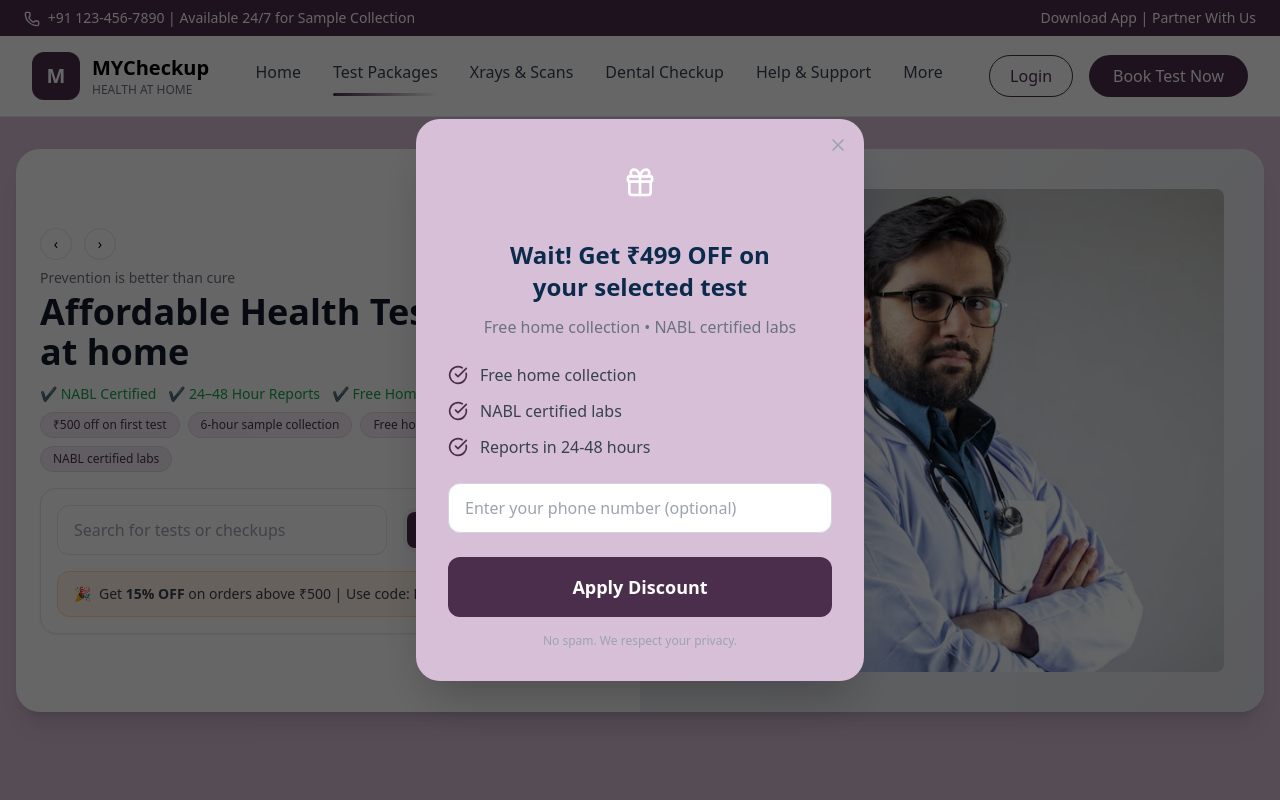
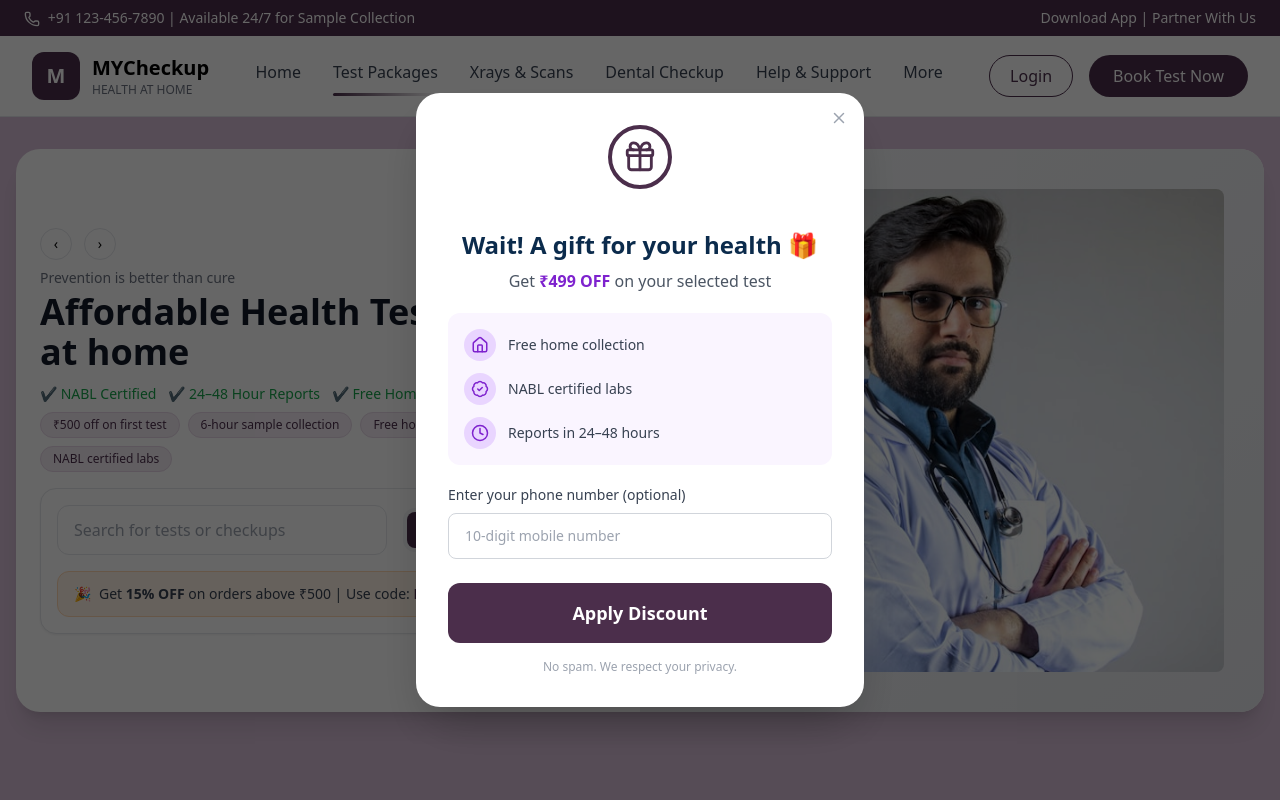
Before and after one commit to Sankalp-Space/mycheckupnew, a React (Vite) app: page / in a window 1280 px wide. Shown: the top 800 px of the page. Built offline with nearby package versions, Linux system fonts and the light colour scheme.

Commit message:
discount poup all set

```diff
--- a/src/components/DiscountPopup.jsx
+++ b/src/components/DiscountPopup.jsx
@@ -1,56 +1,66 @@
 import React from "react";
-import { Gift, X, CheckCircle } from "lucide-react";
+import { Gift, X, CheckCircle , Home,BadgeCheck, Clock } from "lucide-react";
+
+function Feature({ icon, text }) {
+  return (
+    <div className="flex items-center gap-3">
+      <div className="flex h-8 w-8 items-center justify-center rounded-full bg-purple-200 text-purple-700">
+        {icon}
+      </div>
+      <p className="text-sm text-gray-700">{text}</p>
+    </div>
+  );
+}
 
 export default function DiscountPopup({ open, onClose }) {
   if (!open) return null;
 
   return (
     <div className="fixed inset-0 z-50 flex items-center justify-center bg-black/60 px-4">
-      <div className="relative w-full max-w-md bg-[#D8BFD8] rounded-3xl shadow-2xl p-8">
+      <div className="relative w-full max-w-md bg-white rounded-3xl shadow-2xl p-8">
         {/* Close Button */}
         <button
           onClick={onClose}
           className="absolute top-4 right-4 text-gray-400 hover:text-gray-600"
         >
-          <X className="w-5 h-5" />
+          <X size={18} />
         </button>
 
         {/* Icon */}
         <div className="flex justify-center">
-          <div className="w-16 h-16 rounded-full #4B2E4B flex items-center justify-center">
-            <Gift className="w-8 h-8 text-white" />
-          </div>
+          <div className="mx-auto mb-4 flex h-16 w-16 items-center justify-center rounded-full border-4 border-[#4B2E4B] bg-white">
+          <Gift className="text-[#4B2E4B]" size={34} />
+        </div>
         </div>
 
         {/* Content */}
         <h2 className="mt-6 text-2xl font-bold text-center text-[#0B2B4C]">
-          Wait! Get ₹499 OFF on
-          <br />
-          your selected test
+          Wait! A gift for your health 🎁
         </h2>
 
-        <p className="text-center text-gray-500 mt-3">
-          Free home collection • NABL certified labs
+        <p className="mt-2 text-center text-gray-600">
+          Get <span className="font-semibold text-purple-700">₹499 OFF</span> on your selected test
         </p>
 
         {/* Benefits */}
-        <div className="mt-6 space-y-3">
-          {["Free home collection", "NABL certified labs", "Reports in 24-48 hours"].map(
-            (item, i) => (
-              <div key={i} className="flex items-center gap-3 text-gray-700">
-                <CheckCircle className="w-5 h-5 text-[#4B2E4B]" />
-                <span>{item}</span>
-              </div>
-            )
-          )}
+        <div className="mt-5 rounded-xl bg-purple-50 p-4 space-y-3">
+          <Feature icon={<Home size={18} />} text="Free home collection" />
+          <Feature icon={<BadgeCheck size={18} />} text="NABL certified labs" />
+          <Feature icon={<Clock size={18} />} text="Reports in 24–48 hours" />
         </div>
 
+
         {/* Input */}
-        <input
-          type="tel"
-          placeholder="Enter your phone number (optional)"
-          className="mt-6 w-full rounded-xl border border-gray-300 px-4 py-3 focus:outline-none focus:ring-2 focus:ring-blue-500"
-        />
+        <div className="mt-5">
+          <label className="mb-2 block text-sm font-medium text-gray-700">
+            Enter your phone number (optional)
+          </label>
+          <input
+            type="tel"
+            placeholder="10-digit mobile number"
+            className="w-full rounded-lg border border-gray-300 px-4 py-3 text-sm outline-none focus:border-purple-600 focus:ring-1 focus:ring-purple-600"
+          />
+        </div>
 
         {/* CTA */}
         <button className="mt-6 w-full rounded-xl bg-[#4B2E4B] py-4 text-white font-semibold text-lg hover:bg-[#4B2E4B] transition">
```
